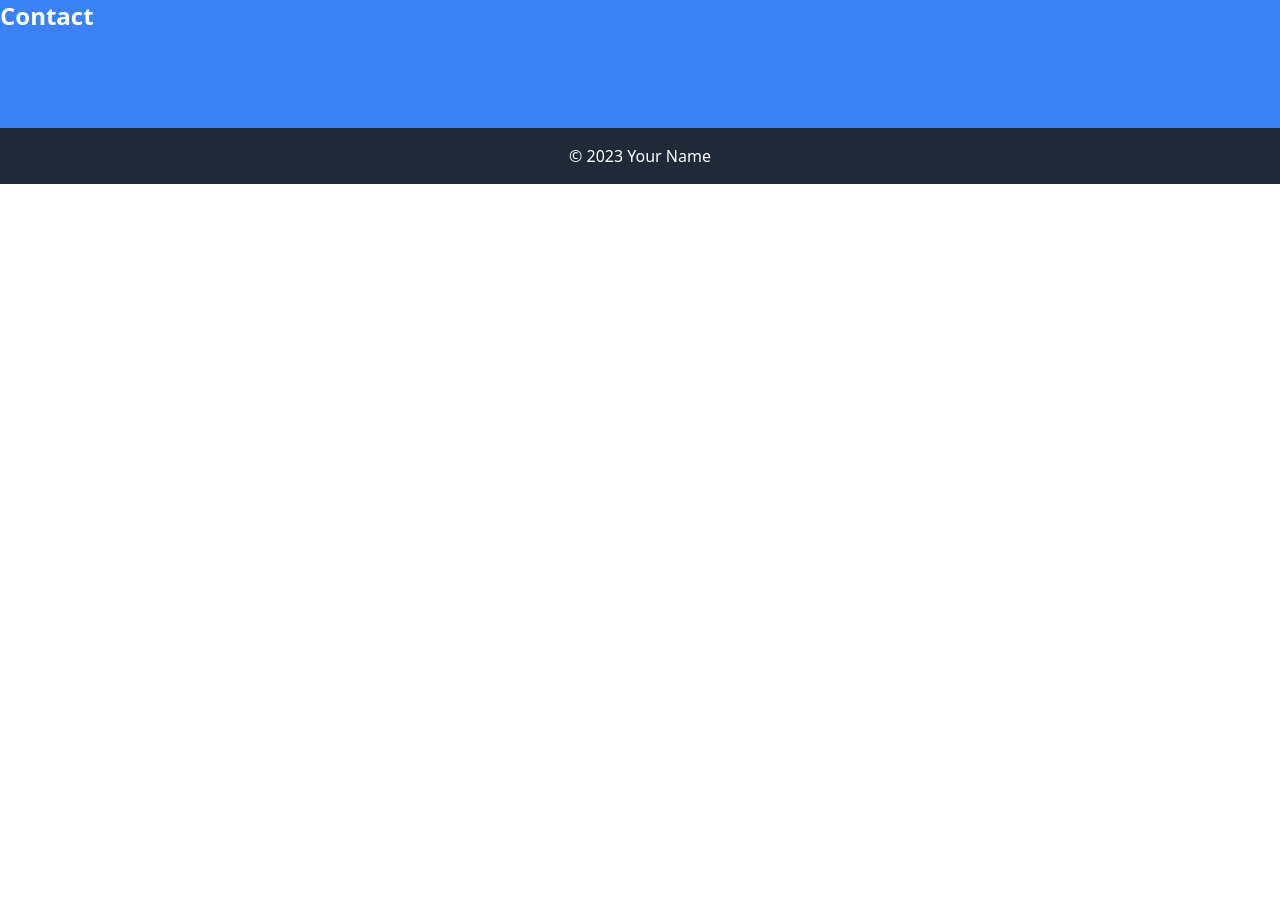
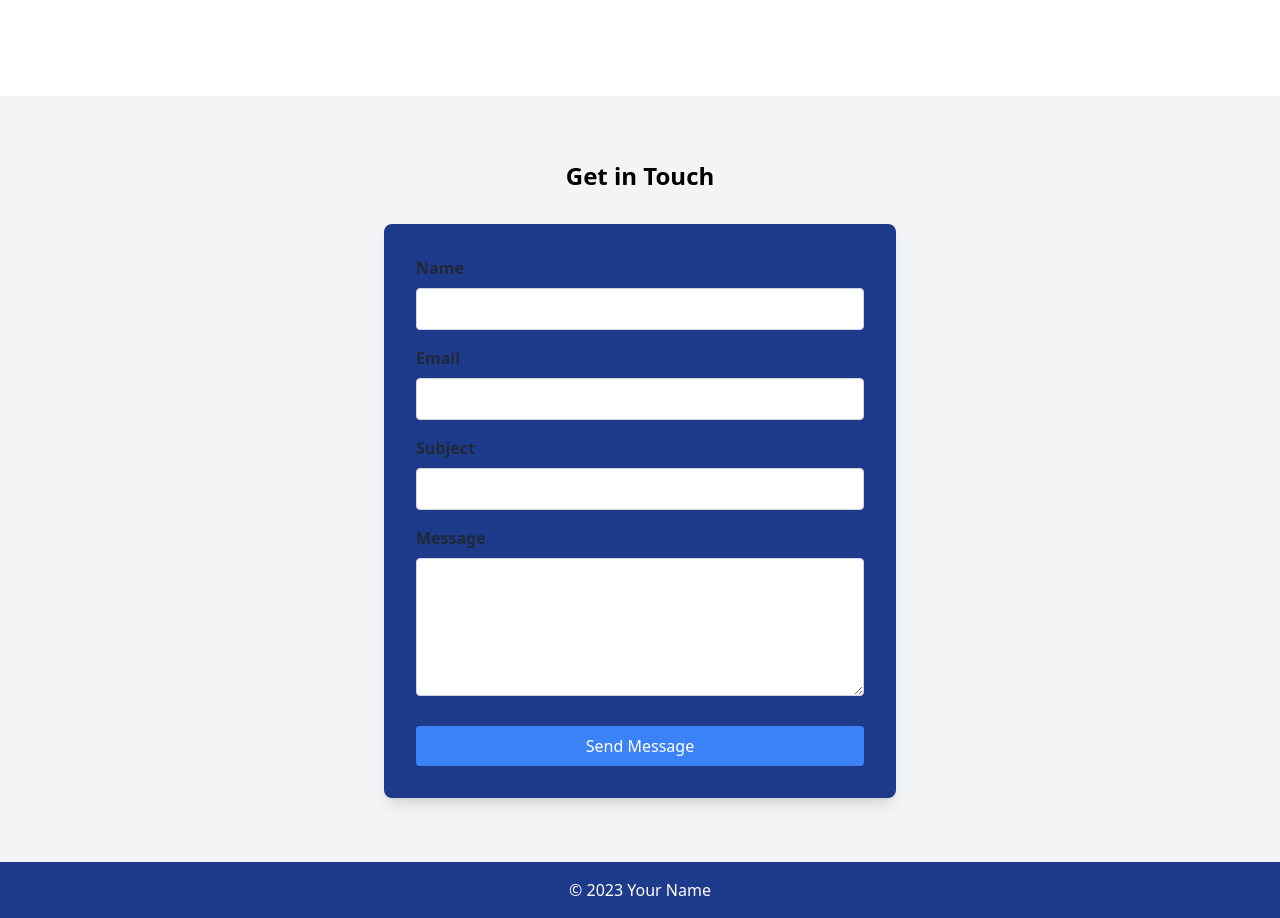
Before and after one commit to ms1835/PortFolio, a React (Create React App) app: page / in a window 1280 px wide. Shown: the part 1440-2358 px from the top of the page. Before the commit the page ends 1624 px from the top, so only its background shows below. Built offline with nearby package versions, Linux system fonts and the light colour scheme.

Commit message:
Added contact page

```diff
--- a/src/components/Contact.js
+++ b/src/components/Contact.js
@@ -1,14 +1,69 @@
 import React from 'react';
 
-const Contact = () => {
+const ContactSection = () => {
+  const handleSubmit = (e) => {
+    e.preventDefault();
+    // Add your form submission logic here
+    // ...
+  }
+
   return (
-    <section id='contact' className="bg-blue-500 text-white py-16">
-      <div className="container mx-auto">
-        <h2 className="text-2xl font-bold mb-8">Contact</h2>
-        {/* Add your contact form or details here */}
+    <section id='contact' className="bg-gray-100 py-16">
+      <div className="container mx-auto px-4">
+        <h2 className="text-2xl font-bold mb-8 text-center">Get in Touch</h2>
+        <div className="max-w-lg mx-auto bg-blue-900 p-8 rounded-lg shadow-lg">
+          <form onSubmit={handleSubmit}>
+            <div className="mb-4">
+              <label htmlFor="name" className="block text-gray-800 font-semibold mb-2">Name</label>
+              <input
+                type="text"
+                id="name"
+                name="name"
+                className="w-full border border-gray-300 p-2 rounded"
+                required
+              />
+            </div>
+            <div className="mb-4">
+              <label htmlFor="email" className="block text-gray-800 font-semibold mb-2">Email</label>
+              <input
+                type="email"
+                id="email"
+                name="email"
+                className="w-full border border-gray-300 p-2 rounded"
+                required
+              />
+            </div>
+            <div className="mb-4">
+              <label htmlFor="subject" className="block text-gray-800 font-semibold mb-2">Subject</label>
+              <input
+                type="text"
+                id="subject"
+                name="subject"
+                className="w-full border border-gray-300 p-2 rounded"
+                required
+              />
+            </div>
+            <div className="mb-6">
+              <label htmlFor="message" className="block text-gray-800 font-semibold mb-2">Message</label>
+              <textarea
+                id="message"
+                name="message"
+                rows="5"
+                className="w-full border border-gray-300 p-2 rounded"
+                required
+              ></textarea>
+            </div>
+            <button
+              type="submit"
+              className="w-full bg-blue-500 text-white py-2 rounded hover:bg-blue-700 transition duration-300"
+            >
+              Send Message
+            </button>
+          </form>
+        </div>
       </div>
     </section>
   );
 }
 
-export default Contact;
+export default ContactSection;
--- a/src/components/Footer.js
+++ b/src/components/Footer.js
@@ -2,7 +2,7 @@ import React from 'react';
 
 const Footer = () => {
   return (
-    <footer className="bg-gray-800 text-white py-4">
+    <footer className="bg-blue-900 text-white text-center py-4">
       <div className="container mx-auto text-center">
         {/* Add your footer content here */}
         <p>&copy; 2023 Your Name</p>
--- a/src/components/Navbar.js
+++ b/src/components/Navbar.js
@@ -12,11 +12,11 @@ const Navbar = () => {
         <div className="flex justify-between items-center">
           <div className="text-white font-bold text-xl">Your Name</div>
           <ul className="flex space-x-4">
-            <li className="cursor-pointer"><a onClick={() => scrollToSection('home')} className="text-white">Home</a></li>
-            <li className="cursor-pointer"><a onClick={() => scrollToSection('experience')} className="text-white">Experience</a></li>
-            <li className="cursor-pointer"><a onClick={() => scrollToSection('projects')} className="text-white">Projects</a></li>
-            <li className="cursor-pointer"><a onClick={() => scrollToSection('tech-stack')} className="text-white">Tech Stack</a></li>
-            <li className="cursor-pointer"><a onClick={() => scrollToSection('contact')} className="text-white">Contact</a></li>
+            <li className="cursor-pointer"><button onClick={() => scrollToSection('home')} className="text-white">Home</button></li>
+            <li className="cursor-pointer"><button onClick={() => scrollToSection('experience')} className="text-white">Experience</button></li>
+            <li className="cursor-pointer"><button onClick={() => scrollToSection('projects')} className="text-white">Projects</button></li>
+            <li className="cursor-pointer"><button onClick={() => scrollToSection('tech-stack')} className="text-white">Tech Stack</button></li>
+            <li className="cursor-pointer"><button onClick={() => scrollToSection('contact')} className="text-white">Contact</button></li>
           </ul>
         </div>
       </div>
--- a/src/components/Projects.js
+++ b/src/components/Projects.js
@@ -5,7 +5,15 @@ const Projects = () => {
     <section id='projects' className="bg-blue-200 py-16">
       <div className="container mx-auto">
         <h2 className="text-2xl font-bold mb-8">Projects</h2>
-        {/* Add your project details here */}
+        <div className="grid grid-cols-1 md:grid-cols-2 lg:grid-cols-3 gap-4">
+  <div className="bg-blue-800 p-6 rounded-lg">
+    <h2 className="text-2xl font-bold mb-4 text-white">Project Title</h2>
+    <p className="text-white mb-4">Project description...</p>
+    <a href="#" className="text-blue-500 hover:text-blue-400">View Project</a>
+  </div>
+  {/* Add more project cards */}
+</div>
+
       </div>
     </section>
   );
```
